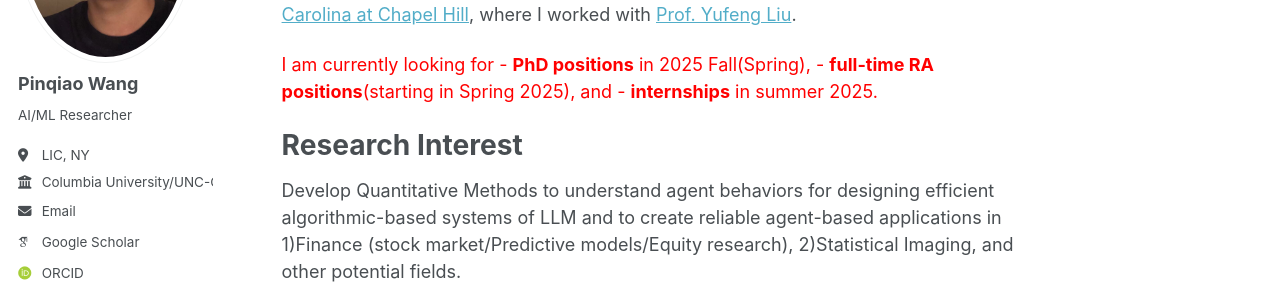
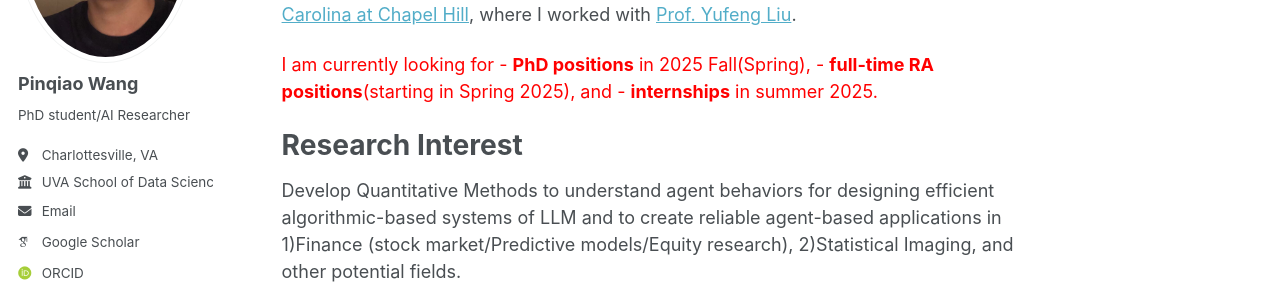
Before and after one commit to PinqiaoWang/PinqiaoWang.github.io, a Jekyll site: the page built from _pages/about.md, in a window 1280 px wide. Shown: the part 276-571 px from the top of the page. Built offline with Jekyll 4.4.1, drawn with Linux system fonts in a browser that asks for light colours; some web fonts are replaced.

Commit message:
Update _config.yml

```diff
--- a/_config.yml
+++ b/_config.yml
@@ -11,7 +11,7 @@ locale                   : "en-US"
 title                    : "Pinqiao's Homepage"
 title_separator          : "-"
 name                     : &name "Pinqiao Wang"
-description              : &description "AI/ML Researcher"
+description              : &description "PhD Student, AI Researcher"
 url                      : https://PinqiaoWang.github.io # the base hostname & protocol for your site e.g. "https://[your GitHub username].github.io"
 baseurl                  : "" # the subpath of your site, e.g. "/blog"
 repository               : "PinqiaoWang/PinqiaoWang.github.io"
@@ -24,11 +24,11 @@ author:
   avatar           : "profile.jpg"
   name             : "Pinqiao Wang"
   pronouns         : # example: "she/her"
-  bio              : "AI/ML Researcher"
-  location         : "LIC, NY"
-  employer         : "Columbia University/UNC-CH"
+  bio              : "PhD student/AI Researcher"
+  location         : "Charlottesville, VA"
+  employer         : "UVA School of Data Science"
   uri              : # URL
-  email            : "pw2594@columbia.edu"
+  email            : "wug7aj@virginia.edu"
 
   # Academic websites
   arxiv            : # URL - Update with the correct link to your profile
```
